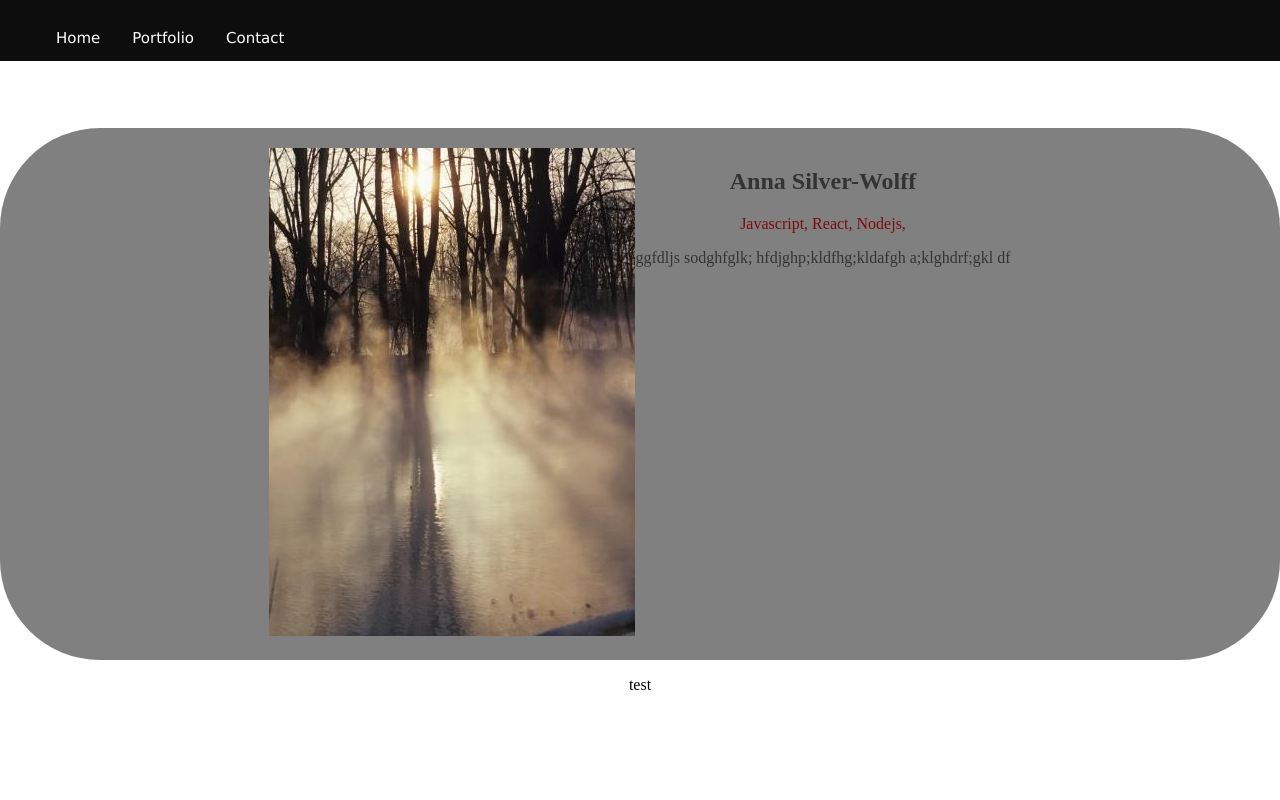
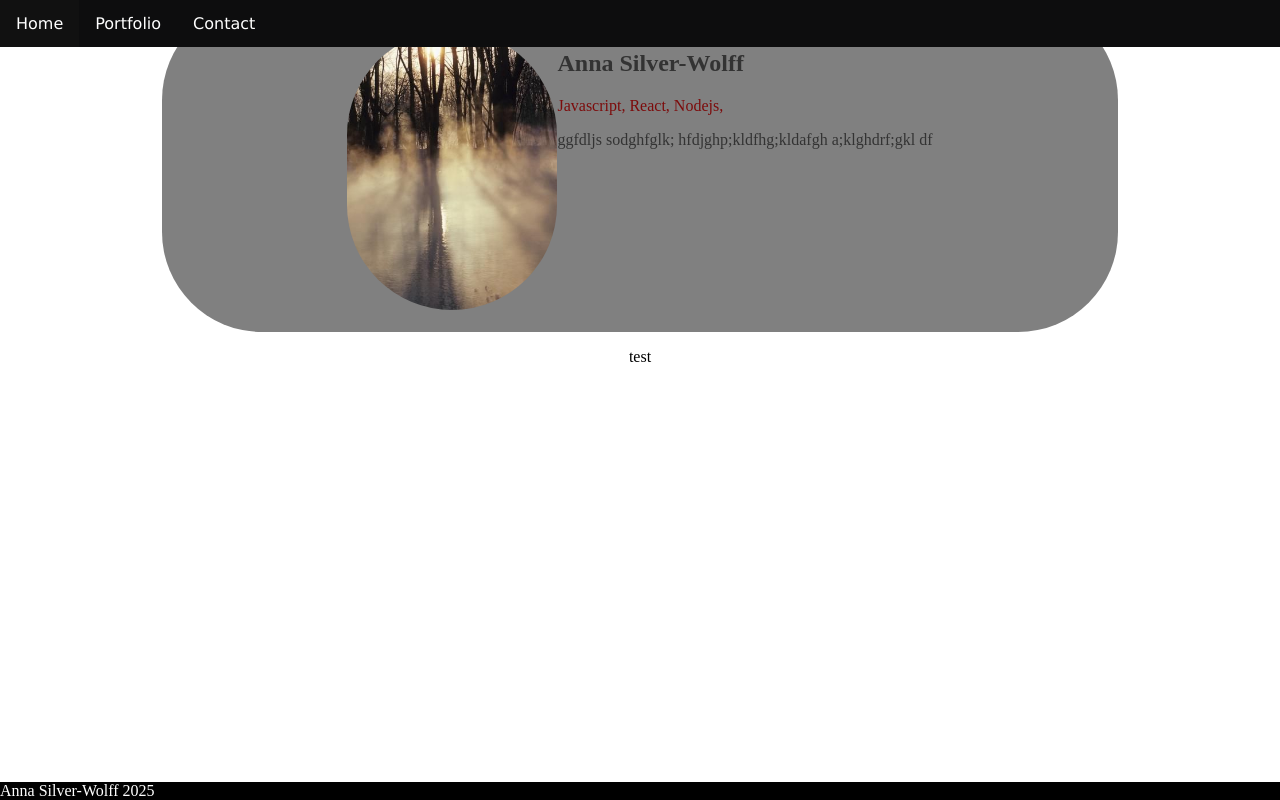
Before and after one commit to asw-afk/my-portfolio, a React (Vite) app: page / in a window 1280 px wide. Built offline with nearby package versions, Linux system fonts and the light colour scheme.

Commit message:
got rid of excess padding on navbar

```diff
--- a/src/App.css
+++ b/src/App.css
@@ -6,9 +6,8 @@ body, html{
 
 
 .card{
-
   background-color: #F0F0F0;
-  padding: 20px;
+  padding: 30px;
   border-radius: 5px;
   color: #333;
   display: flex;
--- a/src/App.jsx
+++ b/src/App.jsx
@@ -1,6 +1,6 @@
-
-import './App.css'
-import Card from './components/UI/card/card'
+// import React from 'react';
+import './App.css';
+import Card from './components/UI/card/card';
 import Nav from './components/UI/nav/Nav'
 import Footer from './components/UI/footer/footer'
 import Portfolio from './components/UI/card/Portfolio'
@@ -11,8 +11,7 @@ function App() {
 
   return (
     <>
-
-    <Nav />
+   <Nav></Nav>
 
     <Card>
         </Card>
--- a/src/components/UI/card/card.css
+++ b/src/components/UI/card/card.css
@@ -3,14 +3,16 @@
     justify-content: center;
     border-color: black;
     border-radius: 100px;
-
-    margin-top: 10%;
     background-color: gray;
-
-    text-align:center;
-
+    height: 34vh;
+    width: 70%;
+    margin: 0 auto;
 }
 
+.card img {
+    border-radius: 150px;
+    height: 35vh;
+}
 
 #tagLine {
     color: rgb(124, 11, 11);
--- a/src/components/UI/footer/footer.css
+++ b/src/components/UI/footer/footer.css
@@ -1,6 +1,7 @@
 .footer {
     position: fixed;
     width: 100vw;
+    color: white;
     background-color: rgb(0, 0, 0);
     bottom: 0;
     margin: 0;
--- a/src/components/UI/footer/footer.jsx
+++ b/src/components/UI/footer/footer.jsx
@@ -4,10 +4,8 @@ export default function Footer() {
  return   (
 
  <div className="footer">
-
+    Anna Silver-Wolff 2025
 
 </div>
 );
 }
-
-// export default Footer;
--- a/src/components/UI/nav/Nav.css
+++ b/src/components/UI/nav/Nav.css
@@ -14,7 +14,11 @@
     width: 100vw;
     position: fixed;
     font-family: Verdana, Geneva, Tahoma, sans-serif;
-    font-size: 15px;
+  }
+
+  nav ul {
+    padding: 0;
+    margin-top: 0;
   }
 
   nav li {
--- a/src/main.jsx
+++ b/src/main.jsx
@@ -1,7 +1,7 @@
 import { StrictMode } from 'react'
 import { createRoot } from 'react-dom/client'
 import App from './App.jsx'
-import './index.css'
+
 
 createRoot(document.getElementById('root')).render(
   <StrictMode>
```
Also changed, not shown: src/index.css (deleted, +0 -68 lines), src/components/UI/nav/Nav.jsx (line endings or trailing spaces).
